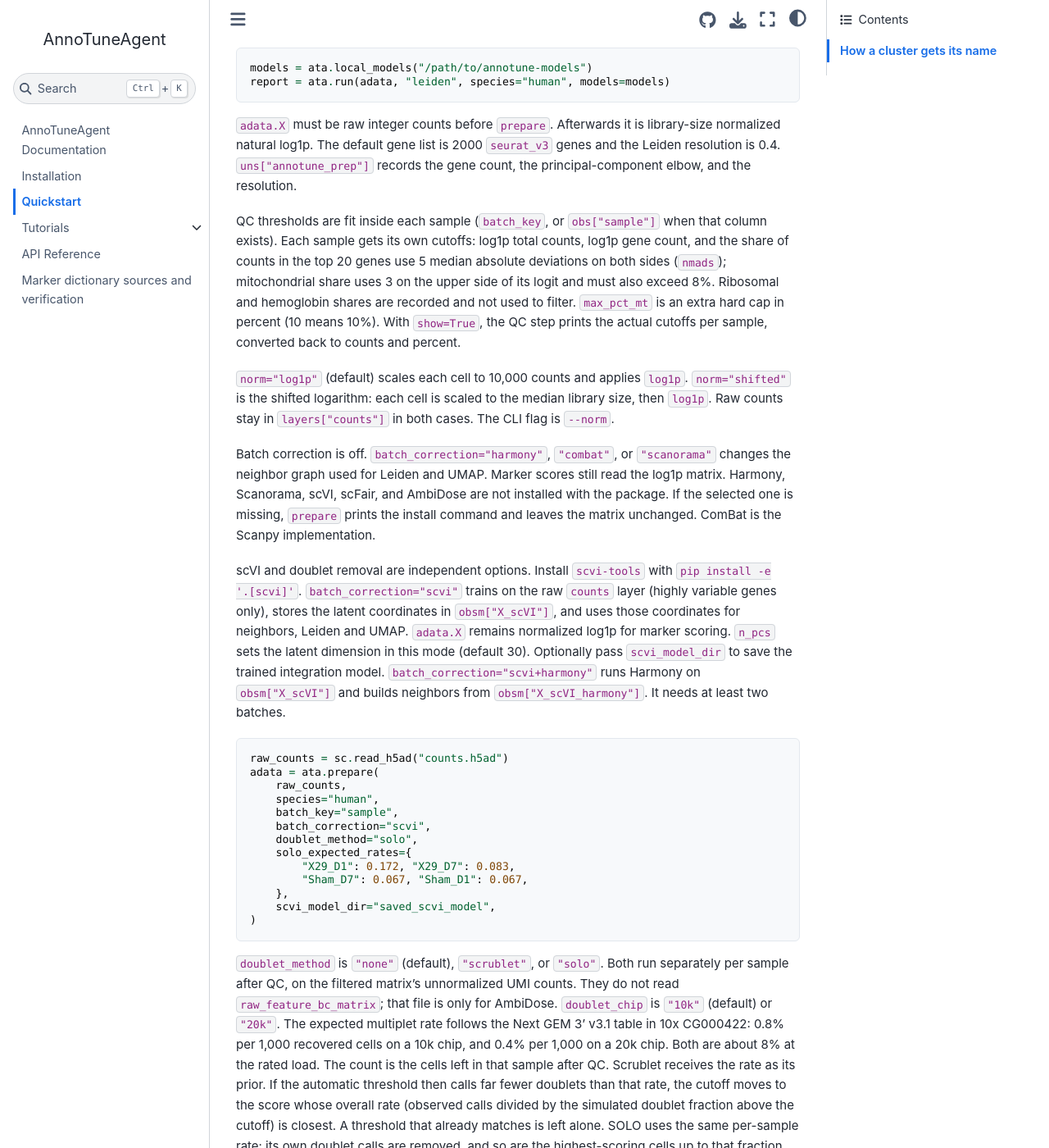
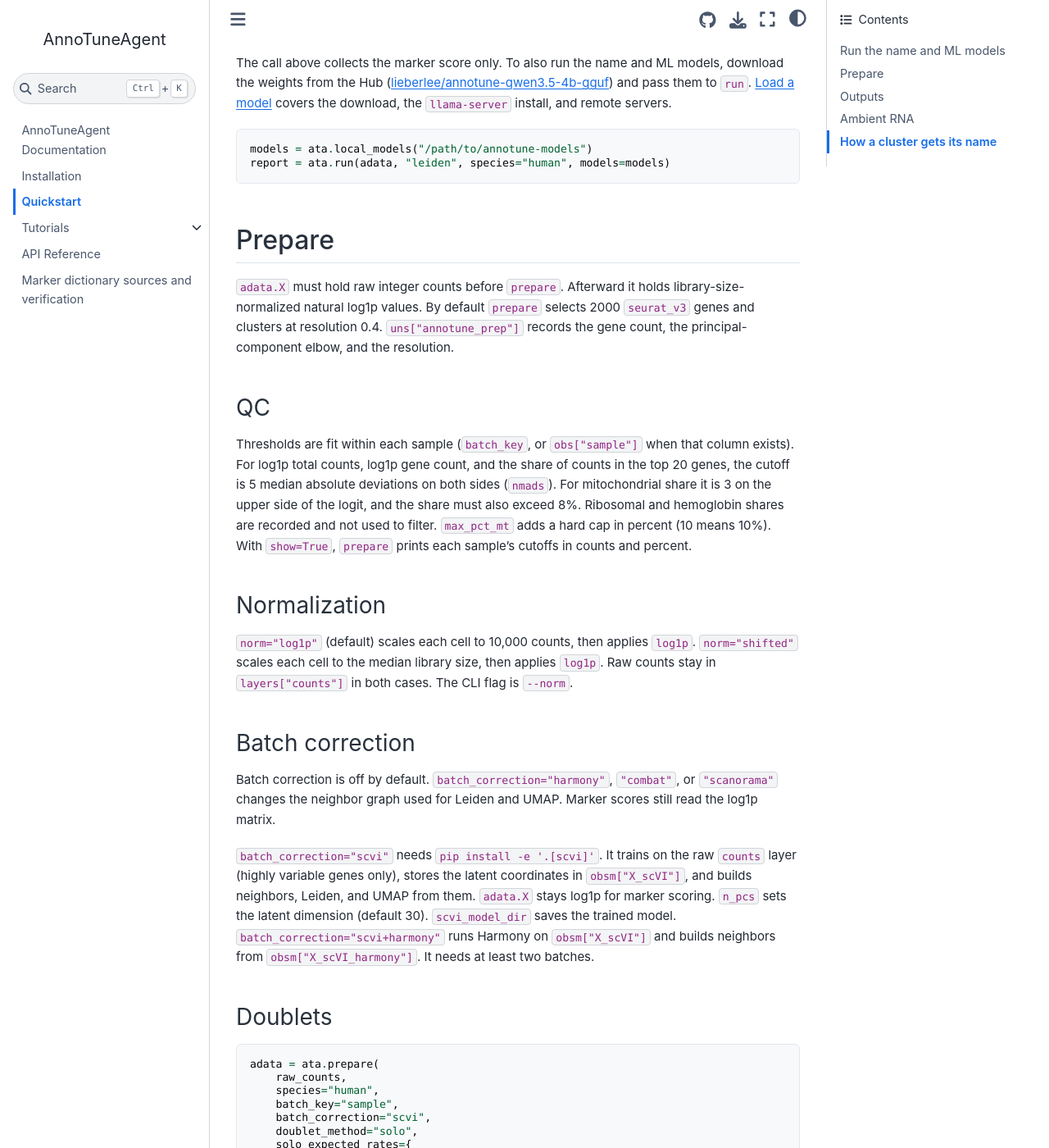
Before and after one commit to leelieber2025/AnnoTuneAgent, a Sphinx documentation site: the page built from docs/quickstart.md, in a window 1280 px wide and 1400 px high, scrolled down 655 px. Shown: the whole window at 82% size. Built offline with Sphinx 7.4.7 and the Sphinx Book theme 1.1.4, drawn with Linux system fonts in a browser that asks for light colours; pages that are not in the unit, such as notebooks, are missing from menus; some of the changed text lies outside the part shown.

Commit message:
Make the documentation consistent and concise
Describe the name and ML models once, list the full public API, document
the transformers requirement for local models, and structure the quickstart
with headings.

````diff
--- a/docs/installation.md
+++ b/docs/installation.md
@@ -1,22 +1,9 @@
 # Installation
 
-Python 3.10–3.13. AnnData, Scanpy, NumPy, pandas, and SciPy are installed
-with the package. Ambient subtraction needs AmbiDose, and only when you turn
-it on. scFair is used only when `prepare(..., scfair=True)`.
-
-| Package | Why it is there |
-|---------|-----------------|
-| `scanpy[leiden]>=1.10` | QC metrics, neighbors, Leiden `flavor="igraph"` |
-| `scikit-misc>=0.1.4` | Default `seurat_v3` highly variable genes |
-| `scfair` | Optional extra, `pip install annotuneagent[scfair]`. Variable genes and the resolution when `scfair=True` |
-| `ambidose` | Optional ambient subtraction from a raw droplet matrix |
-| `harmonypy` | Optional. Harmony neighbor-graph correction |
-| `scanorama` | Optional. Scanorama neighbor-graph correction |
-| `scvi-tools>=1.1.3` | Optional. scVI latent clustering and SOLO doublet detection; install with `pip install -e '.[scvi]'` |
-| `igraph>=0.10` | Installed through Scanpy's Leiden extra |
+Python 3.10–3.13.
 
 ```bash
-pip install -e ".[dev]"
+pip install -e .
 ```
 
 ```python
@@ -24,24 +11,45 @@ import annotuneagent as ata
 print(ata.__version__)
 ```
 
-The version string is `src/annotuneagent/_version.py` (currently **0.1.0**).
+The version is set in `src/annotuneagent/_version.py` (currently **0.1.0**).
 
-GGUF weights are not included in the Python package. They are on the Hugging
-Face Hub at [lieberlee/annotune-qwen3.5-4b-gguf](https://huggingface.co/lieberlee/annotune-qwen3.5-4b-gguf).
-Download them as {doc}`tutorials/load_model` shows, then pass the directory to
-`local_models(root)`. The Qwen tokenizer is installed with the package.
-The Cell Ontology snapshot, reviewed name map, and granularity policy are also
-installed with the package.
-The included tokenizer files come from `Qwen/Qwen3.5-4B` under Apache-2.0;
-their license is included at `annotuneagent/tokenizer/LICENSE`.
+## Dependencies
+
+AnnData, Scanpy, NumPy, pandas, SciPy, and scikit-learn are installed with the
+package. These are optional:
+
+| Package | Purpose | Install |
+|---------|---------|---------|
+| `ambidose` | Ambient RNA subtraction (`denoise=True`) | see [AmbiDose](https://github.com/leelieber2025/AmbiDose) |
+| `harmonypy` | Harmony batch correction | `pip install harmonypy` |
+| `scanorama` | Scanorama batch correction | `pip install scanorama` |
+| `scvi-tools>=1.1.3` | scVI batch correction and SOLO doublets | `pip install -e '.[scvi]'` |
+| `scfair>=0.8` | scFair gene selection (`scfair=True`) | `pip install -e '.[scfair]'` |
+| `transformers` | Tokenizer loader for local GGUF models | `pip install -e '.[models]'` |
+
+If you select an optional method and its package is missing, `prepare` prints
+the install command and leaves the matrix unchanged. ComBat is part of Scanpy.
+
+Other extras:
 
 ```bash
-pip install -e ".[docs]"
-
-# For local GGUF model calls
-pip install -e ".[models]"
+pip install -e ".[docs]"    # build this documentation
+pip install -e ".[dev]"     # pytest and ruff
 ```
 
-First call: {doc}`quickstart`. QC and annotation:
-{doc}`tutorials/pbmc8k_annotation`. A local server or a remote one:
-{doc}`tutorials/load_model`.
+## Model weights
+
+The GGUF weights are not in the Python package. Download them from the
+Hugging Face Hub:
+[lieberlee/annotune-qwen3.5-4b-gguf](https://huggingface.co/lieberlee/annotune-qwen3.5-4b-gguf).
+{doc}`tutorials/load_model` shows the download and passes the folder to
+`local_models(root)`.
+
+The package includes the Qwen tokenizer files, the Cell Ontology snapshot, and
+the reviewed name map. The tokenizer files come from `Qwen/Qwen3.5-4B`
+(Apache-2.0); the license is at `annotuneagent/tokenizer/LICENSE`.
+
+## Next
+
+{doc}`quickstart` for a first call, {doc}`tutorials/pbmc8k_annotation` for QC and
+annotation, {doc}`tutorials/load_model` for a local or remote model server.
--- a/docs/quickstart.md
+++ b/docs/quickstart.md
@@ -28,54 +28,62 @@ adata = ata.read_10x("outs", ["sample_a", "sample_b"])
 adata = ata.prepare(adata, species="mouse", batch_key="sample")
 ```
 
-The call above uses the marker rules only. To also run the name and ML models,
-download the weights from the Hub ([lieberlee/annotune-qwen3.5-4b-gguf](https://huggingface.co/lieberlee/annotune-qwen3.5-4b-gguf))
-and pass them to `run`. {doc}`tutorials/load_model` covers the
-download, the `llama-server` install, and a remote server.
+## Run the name and ML models
+
+The call above collects the marker score only. To also run the name and ML
+models, download the weights from the Hub
+([lieberlee/annotune-qwen3.5-4b-gguf](https://huggingface.co/lieberlee/annotune-qwen3.5-4b-gguf))
+and pass them to `run`. {doc}`tutorials/load_model` covers the download, the
+`llama-server` install, and remote servers.
 
 ```python
 models = ata.local_models("/path/to/annotune-models")
 report = ata.run(adata, "leiden", species="human", models=models)
 ```
 
-`adata.X` must be raw integer counts before `prepare`. Afterwards it is
-library-size normalized natural log1p. The default gene list is 2000
-`seurat_v3` genes and the Leiden resolution is 0.4. `uns["annotune_prep"]`
+## Prepare
+
+
+`adata.X` must hold raw integer counts before `prepare`. Afterward it holds
+library-size-normalized natural log1p values. By default `prepare` selects 2000
+`seurat_v3` genes and clusters at resolution 0.4. `uns["annotune_prep"]`
 records the gene count, the principal-component elbow, and the resolution.
 
-QC thresholds are fit inside each sample (`batch_key`, or `obs["sample"]` when
-that column exists). Each sample gets its own cutoffs: log1p total counts, log1p
-gene count, and the share of counts in the top 20 genes use 5 median absolute
-deviations on both sides (`nmads`); mitochondrial share uses 3 on the upper
-side of its logit and must also exceed 8%. Ribosomal and hemoglobin shares are
-recorded and not used to filter. `max_pct_mt` is an extra hard cap in percent
-(10 means 10%). With `show=True`, the QC step prints the actual cutoffs per
-sample, converted back to counts and percent.
+### QC
 
-`norm="log1p"` (default) scales each cell to 10,000 counts and applies
-`log1p`. `norm="shifted"` is the shifted logarithm: each cell is scaled to the
-median library size, then `log1p`. Raw counts stay in `layers["counts"]` in
-both cases. The CLI flag is `--norm`.
+Thresholds are fit within each sample (`batch_key`, or `obs["sample"]` when
+that column exists). For log1p total counts, log1p gene count, and the share of
+counts in the top 20 genes, the cutoff is 5 median absolute deviations on both
+sides (`nmads`). For mitochondrial share it is 3 on the upper side of the
+logit, and the share must also exceed 8%. Ribosomal and hemoglobin shares are
+recorded and not used to filter. `max_pct_mt` adds a hard cap in percent (10
+means 10%). With `show=True`, `prepare` prints each sample's cutoffs in counts
+and percent.
 
-Batch correction is off. `batch_correction="harmony"`, `"combat"`, or
-`"scanorama"` changes the neighbor graph used for Leiden and UMAP. Marker
-scores still read the log1p matrix. Harmony, Scanorama, scVI, scFair, and
-AmbiDose are not installed with the package. If the selected one is missing,
-`prepare` prints the install command and leaves the matrix unchanged. ComBat
-is the Scanpy implementation.
+### Normalization
 
-scVI and doublet removal are independent options. Install `scvi-tools` with
-`pip install -e '.[scvi]'`. `batch_correction="scvi"` trains on the raw
-`counts` layer (highly variable genes only), stores the latent coordinates in
-`obsm["X_scVI"]`, and uses those coordinates for neighbors, Leiden and UMAP.
-`adata.X` remains normalized log1p for marker scoring. `n_pcs` sets the latent
-dimension in this mode (default 30). Optionally pass `scvi_model_dir` to save
-the trained integration model. `batch_correction="scvi+harmony"` runs Harmony
-on `obsm["X_scVI"]` and builds neighbors from `obsm["X_scVI_harmony"]`. It
-needs at least two batches.
+`norm="log1p"` (default) scales each cell to 10,000 counts, then applies
+`log1p`. `norm="shifted"` scales each cell to the median library size, then
+applies `log1p`. Raw counts stay in `layers["counts"]` in both cases. The CLI
+flag is `--norm`.
+
+### Batch correction
+
+Batch correction is off by default. `batch_correction="harmony"`, `"combat"`,
+or `"scanorama"` changes the neighbor graph used for Leiden and UMAP. Marker
+scores still read the log1p matrix.
+
+`batch_correction="scvi"` needs `pip install -e '.[scvi]'`. It trains on the
+raw `counts` layer (highly variable genes only), stores the latent coordinates
+in `obsm["X_scVI"]`, and builds neighbors, Leiden, and UMAP from them.
+`adata.X` stays log1p for marker scoring. `n_pcs` sets the latent dimension
+(default 30). `scvi_model_dir` saves the trained model.
+`batch_correction="scvi+harmony"` runs Harmony on `obsm["X_scVI"]` and builds
+neighbors from `obsm["X_scVI_harmony"]`. It needs at least two batches.
+
+### Doublets
 
 ```python
-raw_counts = sc.read_h5ad("counts.h5ad")
 adata = ata.prepare(
     raw_counts,
     species="human",
@@ -83,17 +91,17 @@ adata = ata.prepare(
     batch_correction="scvi",
     doublet_method="solo",
     solo_expected_rates={
-        "X29_D1": 0.172, "X29_D7": 0.083,
-        "Sham_D7": 0.067, "Sham_D1": 0.067,
+        "sample_a": 0.08,
+        "sample_b": 0.06,
     },
     scvi_model_dir="saved_scvi_model",
 )
 ```
 
-`doublet_method` is `"none"` (default), `"scrublet"`, or `"solo"`.
-Both run separately per sample after QC, on the filtered matrix's unnormalized
-UMI counts. They do not read `raw_feature_bc_matrix`; that file is only for
-AmbiDose.
+`doublet_method` is `"none"` (default), `"scrublet"`, or `"solo"`. Both run
+per sample after QC, on the filtered matrix's unnormalized UMI counts. They do
+not read `raw_feature_bc_matrix`; only AmbiDose does.
+
 `doublet_chip` is `"10k"` (default) or `"20k"`. The expected multiplet rate
 follows the Next GEM 3' v3.1 table in 10x CG000422: 0.8% per 1,000 recovered
 cells on a 10k chip, and 0.4% per 1,000 on a 20k chip. Both are about 8% at
@@ -102,24 +110,26 @@ Scrublet receives the rate as its prior. If the automatic threshold then
 calls far fewer doublets than that rate, the cutoff moves to the score whose
 overall rate (observed calls divided by the simulated doublet fraction above
 the cutoff) is closest. A threshold that already matches is left alone.
-SOLO uses the same per-sample rate: its own doublet calls are removed, and so
-are the highest-scoring cells up to that fraction. Pass `solo_expected_rates`
-only to replace the chip rate, with one fraction for every sample. Omit it
-to keep the chip calculation. A universal fraction is unsafe: [10x's standard
-and low-throughput v3.1 protocols](https://cdn.10xgenomics.com/image/upload/v1660261285/support-documents/CG000406_TechNote_ChromiumNextGEMSingle_Cell_3-_LT_Kit_Workflow_and_data_overview_RevA.pdf)
+SOLO uses the same per-sample rate: it removes its own doublet calls and the
+highest-scoring cells up to that fraction. Pass `solo_expected_rates`
+to replace the chip rate; it needs one fraction for every sample. Do not use
+one rate for all samples: [10x's standard and low-throughput v3.1 protocols](https://cdn.10xgenomics.com/image/upload/v1660261285/support-documents/CG000406_TechNote_ChromiumNextGEMSingle_Cell_3-_LT_Kit_Workflow_and_data_overview_RevA.pdf)
 have different multiplet rates at the same recovered-cell count, and a 20k
 chip is about half the standard-chip rate.
+
 Per-sample `predicted_rate`, `removed_rate`, and `expected_rate` are recorded
 in `uns["annotune_prep"]["doublets"]["batches"]`. Surviving cells retain
 `solo_score`, `solo_prediction` and `is_doublet`.
 
-The CLI exposes the same choices via `--batch-correction scvi`,
+### Command line
+
+The CLI exposes the same choices through `--batch-correction scvi`,
 `--doublet-method solo`, `--doublet-chip 10k|20k`, `--scvi-model-dir PATH`,
 and `--solo-expected-rates rates.json`. The JSON file maps every sample name to
 its rate:
 
 ```json
-{"X29_D1": 0.172, "X29_D7": 0.083, "Sham_D7": 0.067, "Sham_D1": 0.067}
+{"sample_a": 0.08, "sample_b": 0.06}
 ```
 
 ```bash
@@ -128,9 +138,11 @@ annotuneagent --input counts.h5ad --output report.json --output-h5ad prepared.h5
   --solo-expected-rates rates.json --batch-correction scvi --types "T cell"
 ```
 
-When the CLI writes a prepared `.h5ad`, `uns["annotune_prep"]` is
-stored as a JSON string so the nested QC report remains readable by AnnData;
-use `json.loads(adata.uns["annotune_prep"])` after reloading it.
+When the CLI writes a prepared `.h5ad`, it stores `uns["annotune_prep"]` as a
+JSON string so AnnData can write the nested QC report. After reloading, use
+`json.loads(adata.uns["annotune_prep"])`.
+
+## Outputs
 
 ```python
 print(adata.uns["annotune_prep"])
@@ -142,33 +154,43 @@ print(report["marker_validation"])
 print(report["annotation_code"])
 ```
 
-`markers.pdf` groups columns by cell type in the same order as its rows, so
-specific markers form diagonal blocks. Candidate genes come from positive
-markers in built-in rows that cite a PMID. A gene is plotted only if at least
-25% of that type's cells detect it, its log2 fold change is at least 0.5
-against all other cells and against the strongest other written type, and its
-Bonferroni-adjusted Mann–Whitney p-value is at most 0.05. The report records every
-candidate's measurements and the reason it was excluded. A written type with
-no passing gene is still drawn, with its best-measured cited genes; its
-`marker_status` stays `no_marker_passed_expression_check` and `marker_validation`
-keeps `selected: False` for those genes. If the dictionary has no cited
-measured gene for any type, no dotplot is written. User-supplied hypotheses without a cited dictionary
-row are not labeled as literature-backed markers. The PMID evidence belongs
-to the dictionary panel; it is not a separate citation for every gene.
+### Dotplot
 
-`dropped_hypotheses` names each dictionary type left out and the positive
-markers absent from the matrix. `review` lists clusters that still need a
-look. Its order is not an accuracy score. A Cell Ontology id is the exact map
-row for the written label. An unreviewed id is marked pending.
+`markers.pdf` orders columns by cell type to match the rows, so specific
+markers form diagonal blocks. Candidate genes are the positive markers in
+built-in rows that cite a PMID. A gene is plotted only if all of these hold:
 
-`annotation_code` contains an editable cluster mapping, `fine_order`, a
-`marker_dict`, and UMAP and dotplot calls. Edit the order or labels there and
-rerun the snippet to regenerate the plots.
+- at least 25% of that type's cells detect it;
+- its log2 fold change is at least 0.5 against all other cells and against the
+  strongest other written type;
+- its Bonferroni-adjusted Mann–Whitney p-value is at most 0.05.
 
-Same written names share one id in `obs["annotune_cluster"]`. The original
-Leiden column is kept. A cluster with no written name stays on its own.
+The report records every candidate's measurements and the reason it was
+excluded. A written type with no passing gene is still drawn, with its
+best-measured cited genes. Its `marker_status` stays
+`no_marker_passed_expression_check`, and `marker_validation` keeps
+`selected: False` for those genes. If no type has a cited, measured gene, no
+dotplot is written. Hypotheses you supply without a cited dictionary row are
+not labeled as literature-backed. The PMID evidence belongs to the dictionary
+panel, not to each gene separately.
 
-Ambient RNA:
+### Report fields
+
+- `dropped_hypotheses`: each dictionary type left out, and the positive markers
+  missing from the matrix.
+- `review`: clusters that still need a look. The order is not an accuracy
+  score.
+- `annotation_code`: an editable cluster mapping, `fine_order`, a `marker_dict`,
+  and UMAP and dotplot calls. Edit the order or labels and rerun the snippet to
+  regenerate the plots.
+
+A Cell Ontology id is the exact map row for the written label. An unreviewed id
+is marked pending.
+
+Clusters with the same written title share one id in `obs["annotune_cluster"]`.
+The original Leiden column is kept. A cluster with no title stays on its own.
+
+## Ambient RNA
 
 ```python
 # One sample: the unfiltered h5, or a raw_feature_bc_matrix directory.
@@ -191,32 +213,35 @@ adata = ata.prepare(
     batch_key="sample",
     denoise=True,
     raw={
-        "Scramble": "Scramble/raw_feature_bc_matrix.h5",
-        "shFGF1": "shFGF1/raw_feature_bc_matrix.h5",
+        "sample_a": "sample_a/raw_feature_bc_matrix.h5",
+        "sample_b": "sample_b/raw_feature_bc_matrix.h5",
     },
 )
 ```
 
-Without `raw`, that call stops and asks for the unfiltered matrix. A parent folder is split by sample before AmbiDose runs. An AnnData `raw` is split the same way when it has the `batch_key` column.
+Without `raw`, the call stops and asks for the unfiltered matrix. A parent
+folder is split by sample before AmbiDose runs. An AnnData `raw` is split the
+same way when it has the `batch_key` column.
 
 ## How a cluster gets its name
 
-Every cluster with a supported name gets that name. Doubt is recorded in
-`annotune_hint` and in `final_reason` on the record; the name is still written.
+A judgment reads the marker score, the name-model result, and the ML-model
+result, and writes the title. Doubt is recorded in `annotune_hint` and in
+`final_reason` on the record. The title is still written.
 
 - `no_marker_passed`: none of the name's cited markers passed the expression
-  check. The name stays, the hint says `no marker passed`, and the dotplot
+  check. The name stays, the hint reads `no marker passed`, and the dotplot
   shows the best-measured cited genes. If the marker call is a different name
   that did pass, that name is written instead.
 - `mixed_programs`: a cluster under 40 cells shows two programs. It is named
-  only when marker, name and ML all give the same name; the hint lists the
-  programs. Otherwise it is left unnamed.
-- `near_clear_cluster`: a cluster with an unclear name takes the title of one
-  clear cluster it touches on the neighbor graph or the UMAP. A title is clear
-  when name and ML wrote the same name, or when no model ran and the marker
-  rule wrote it without a hint. A name the model already wrote on the same
-  lineage stays, and the hint says which cluster it is next to. A cluster that
-  touches two different lineages is not renamed.
+  only when the marker score, name model, and ML model give the same name. The
+  hint lists the programs. Otherwise the cluster stays unnamed.
+- `near_clear_cluster`: a cluster with an unclear name takes the title of the
+  one clear cluster it touches on the neighbor graph or the UMAP. A title is
+  clear when the name and ML models wrote the same name, or, when no model ran,
+  when the marker rule wrote it without a hint. A name a model already wrote on
+  the same lineage stays, and the hint names the neighboring cluster. A cluster
+  that touches two lineages is not renamed.
 
-`report["queue"]` lists only clusters with no written name. To find named
+`report["queue"]` lists only clusters with no written title. To find titled
 clusters that still carry a question, filter on `annotune_hint`.
--- a/docs/tutorials/index.md
+++ b/docs/tutorials/index.md
@@ -1,22 +1,25 @@
 # Tutorials
 
 `prepare` is the first call. It prints the QC rules, then draws the QC
-figures and the UMAP. The second call is annotation with the name and ml
-adapters. The server stays loaded.
+figures and the UMAP. `run` collects the marker score, the name-model result,
+and the ML-model result, and writes the title. The model server stays loaded
+between calls.
 
-| Notebook | What it does |
-|----------|----------------|
-| {doc}`pbmc8k_annotation` | Public PBMC 8k. `prepare`, then name and ml. |
-| {doc}`load_model` | Use a local server, or connect to one that is already running. |
+| Notebook | Contents |
+|----------|----------|
+| {doc}`pbmc8k_annotation` | Public PBMC 8k: `prepare`, then the name and ML models |
+| {doc}`load_model` | Download the weights, then use a local server or connect to a remote one |
 
-{doc}`pbmc8k_annotation` loads the public PBMC 8k count matrix (7,750 cells),
-not the Scanpy PBMC 3k set. That file is already cells, so AmbiDose stays off.
-The saved outputs are from this matrix.
+{doc}`pbmc8k_annotation` uses the public 10x PBMC 8k count matrix (7,750 cells),
+not the Scanpy PBMC 3k set. The matrix contains cells only, so AmbiDose is off.
+The saved outputs come from this matrix.
 
 ```bash
 pip install -e ".[dev,models]"
 jupyter lab docs/tutorials/
 ```
+
+`[models]` installs the tokenizer loader for local GGUF calls. Jupyter is not included; install it separately.
 
 ::::{grid} 1 1 2 2
 :gutter: 3
@@ -25,7 +28,7 @@ jupyter lab docs/tutorials/
 :link: pbmc8k_annotation
 :link-type: doc
 
-`prepare`, then name and ml. The server stays loaded.
+`prepare`, then the name and ML models.
 +++
 Public PBMC 8k counts
 :::
@@ -34,9 +37,9 @@ Public PBMC 8k counts
 :link: load_model
 :link-type: doc
 
-Use a local server at `http://127.0.0.1:8080`, or connect to a remote one.
+Run a local server at `http://127.0.0.1:8080`, or connect to a remote one.
 +++
-Your server or GGUF files; the tokenizer is installed with the package
+Needs GGUF files or a running server
 :::
 
 ::::
````
Also changed, not shown: README.md (+10 -13 lines), docs/api/index.md (+5 -4 lines), docs/index.md (+39 -24 lines).
